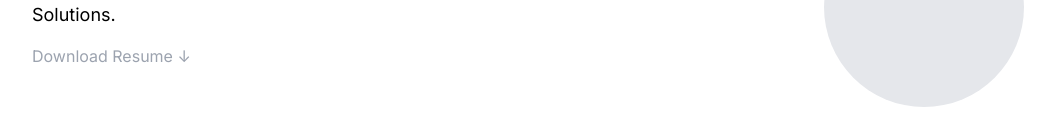
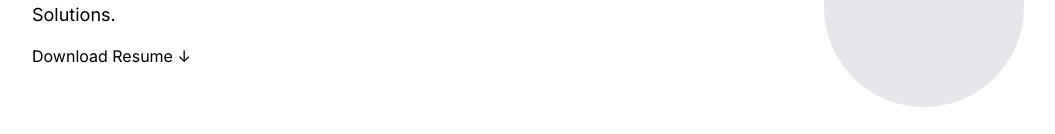
Before and after one commit to ranasun/randya.dev, a React (Vite) app: page / in a window 1280 px wide. Shown: the part 593-727 px from the top of the page, without its empty margins (112-1167 px from the left). Built offline with nearby package versions, Linux system fonts and the light colour scheme.

Commit message:
Change text color

```diff
--- a/src/Anchor.tsx
+++ b/src/Anchor.tsx
@@ -7,7 +7,7 @@ interface Props {
 
 const Anchor: React.FC<Props> = ({ children, url }) => {
 	return (
-		<div className="mt-2 text-gray-400">
+		<div className="mt-2">
 			<a href={url} className=" hover:underline">
 				{children}
 			</a>
```
